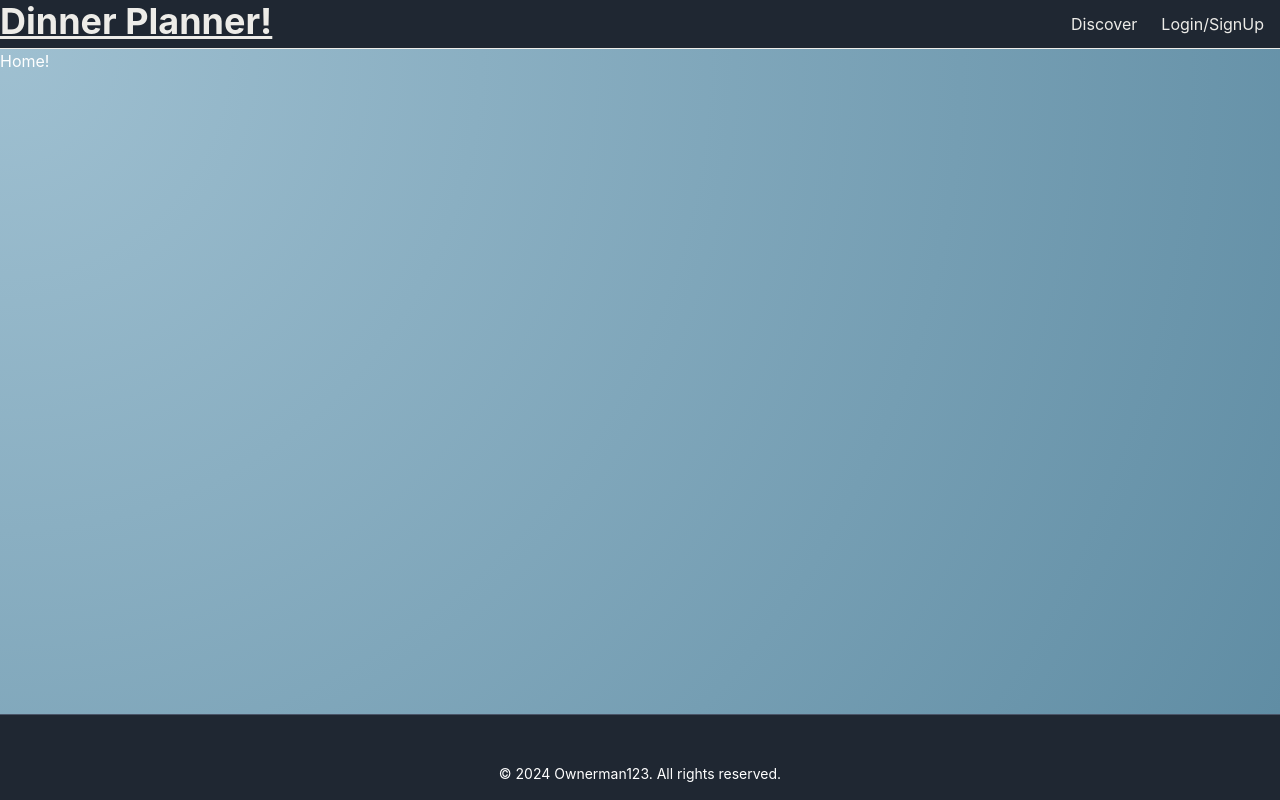
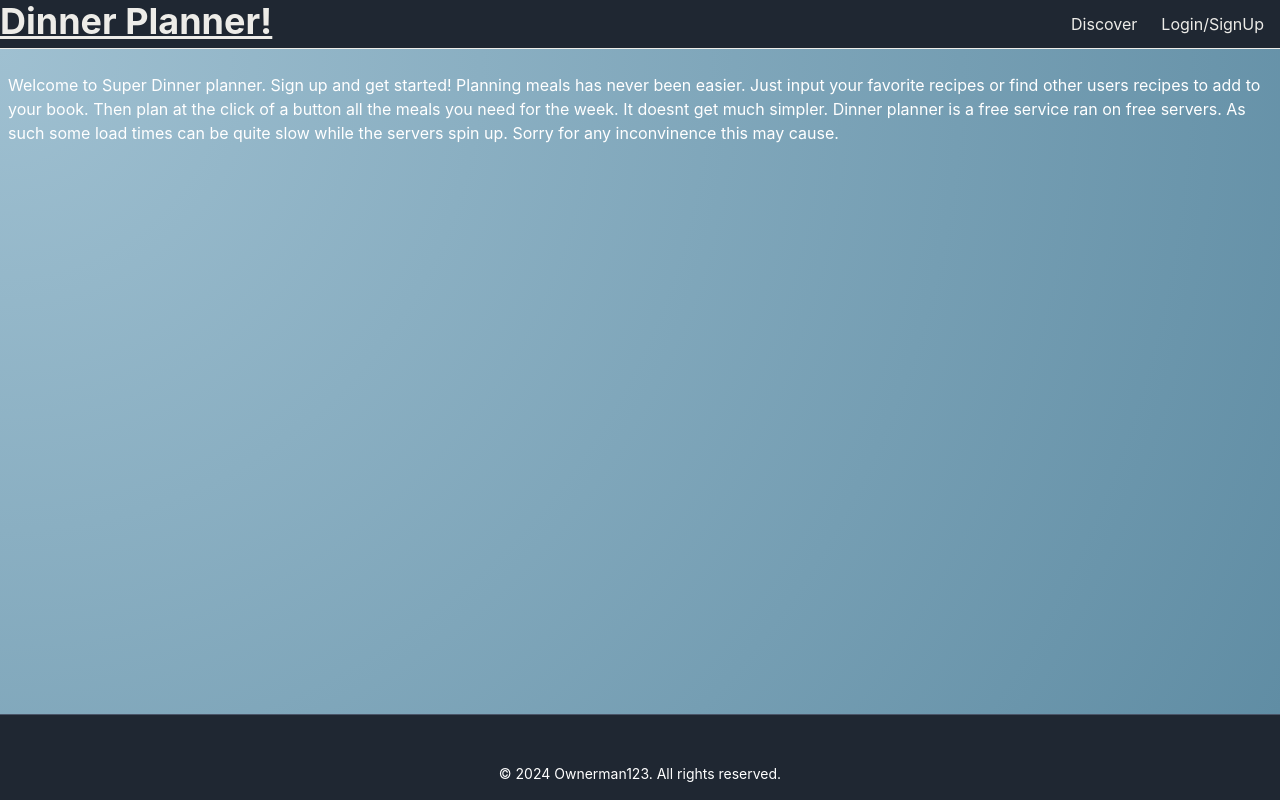
Before and after one commit to Ownerman123/DinnerPlanner, a React (Vite) app in the folder client/: page / in a window 1280 px wide. Built offline with nearby package versions, Linux system fonts and the light colour scheme; no server answers.

Commit message:
add to homepage

```diff
--- a/client/src/pages/home.jsx
+++ b/client/src/pages/home.jsx
@@ -1,19 +1,27 @@
-import { Box } from "@chakra-ui/react";
+import { Box, Text } from "@chakra-ui/react";
 import { useAuth } from "../auth/useAuth";
 
 const Home = () => {
 
-const {user} = useAuth();
-console.log(user);
+    const { user } = useAuth();
+    console.log(user);
 
-const homeText = user ? `welcome home ${user.username}`: "Home!";
+    const homeText = user ? `Welcome home ${user.username}!` : "";
 
 
 
-    return(
+    return (
         <Box bg={'radial-gradient(circle at top left, #9fc0d1, #608da4)'} color={'white'} flexGrow={1}>
 
-        <p>{homeText}</p>
+            <Text p={2}>{homeText}</Text>
+            <Text p={2}>Welcome to Super Dinner planner. Sign up and get started!
+                Planning meals has never been easier.
+                Just input your favorite recipes or find other users recipes to add to your book.
+                Then plan at the click of a button all the meals you need for the week.
+                It doesnt get much simpler.
+                Dinner planner is a free service ran on free servers.
+                As such some load times can be quite slow while the servers spin up.
+                Sorry for any inconvinence this may cause.</Text>
 
         </Box>
     )
```
